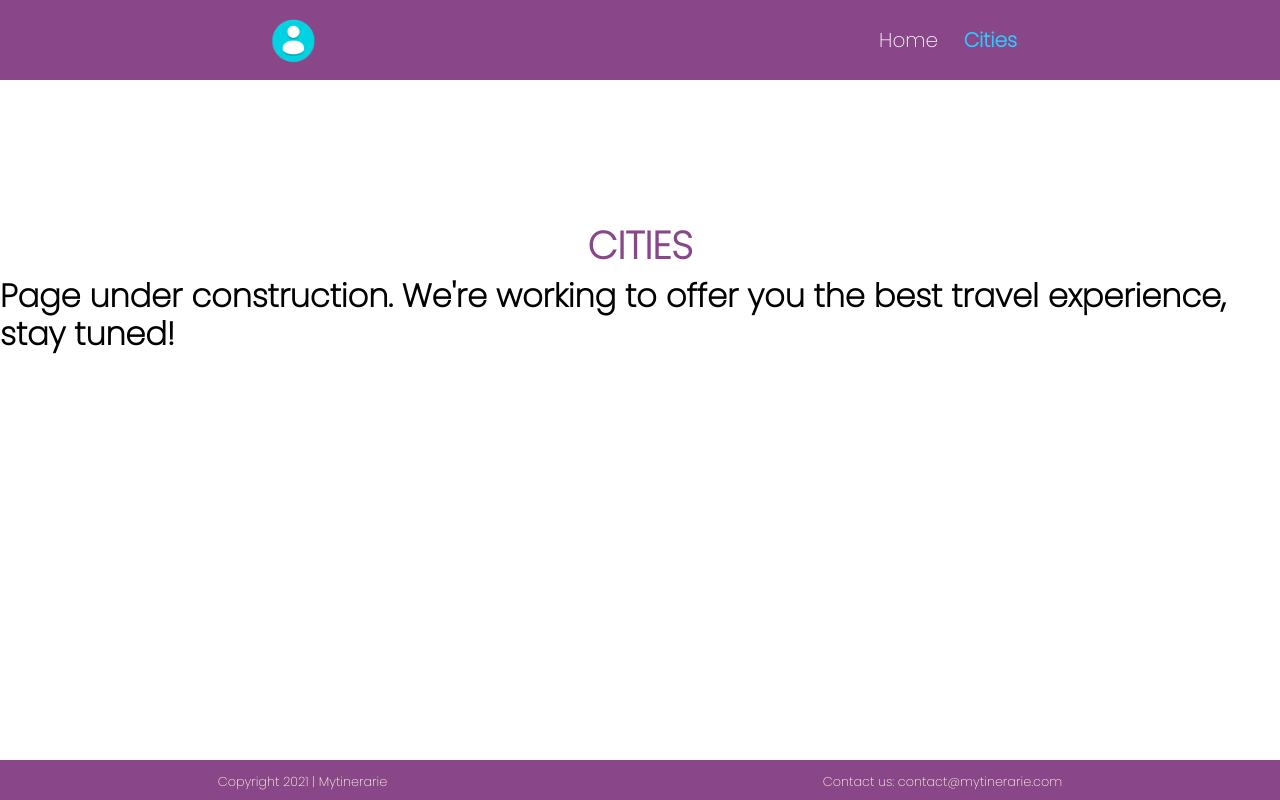
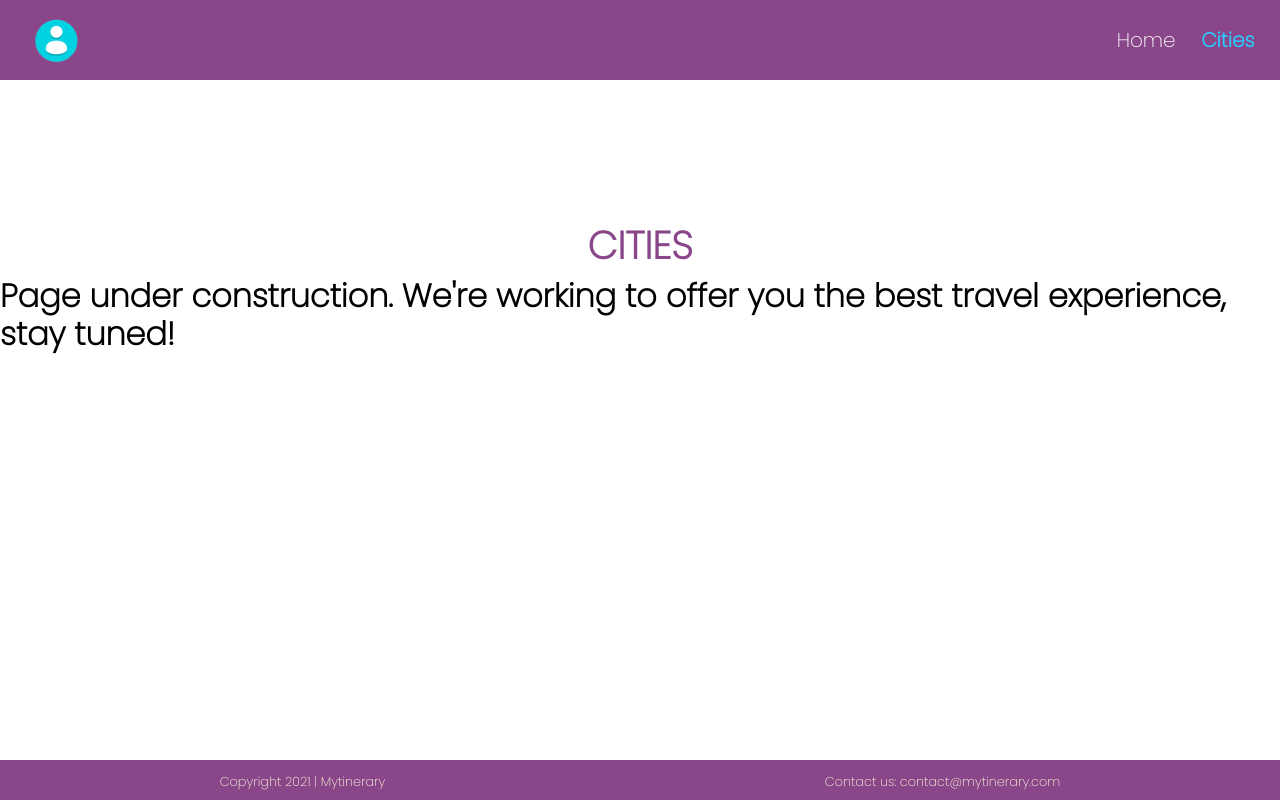
Before and after one commit to fernandezsabrina/Fernandez-Mytinerary, a React (Create React App) app in the folder frontend/: page /cities in a window 1280 px wide. Built offline with nearby package versions, Linux system fonts and the light colour scheme.

Commit message:
modified push

```diff
--- a/frontend/src/components/Carrusel.js
+++ b/frontend/src/components/Carrusel.js
@@ -7,7 +7,7 @@ import Slide from './Slide'
 const Carrusel = () => {
 
   const ciudades = [
-    ['tokyo', 'buenos aires', 'praga', 'paris'],
+    ['tokyo', 'buenos aires', 'prague', 'paris'],
 
     ['barcelona', 'rome', 'sao paulo', 'dubai'],
 
--- a/frontend/src/components/Footer.js
+++ b/frontend/src/components/Footer.js
@@ -2,8 +2,8 @@ const Footer = () => {
     return (
         <>
             <footer>
-                <p>Copyright 2021 | Mytinerarie</p>
-                <p>Contact us: contact@mytinerarie.com</p>
+                <p>Copyright 2021 | Mytinerary</p>
+                <p>Contact us: contact@mytinerary.com</p>
             </footer>
 
         </>
--- a/frontend/src/styles.css
+++ b/frontend/src/styles.css
@@ -16,7 +16,8 @@ header {
     display: flex;
     font-size: 20px;
     color: cornsilk;
-    justify-content: space-around;
+    justify-content: space-between;
+    padding: 0% 2vw;
     align-items: center;
 }
 
```
Also changed, not shown: 2 other files (tests, documents, lock files or other folders).
